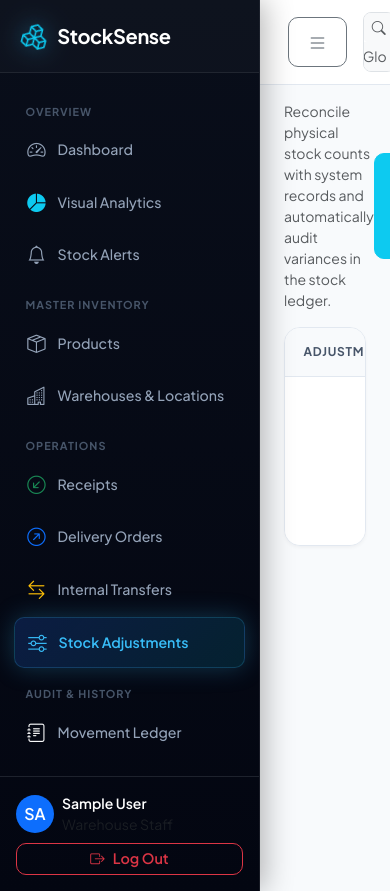
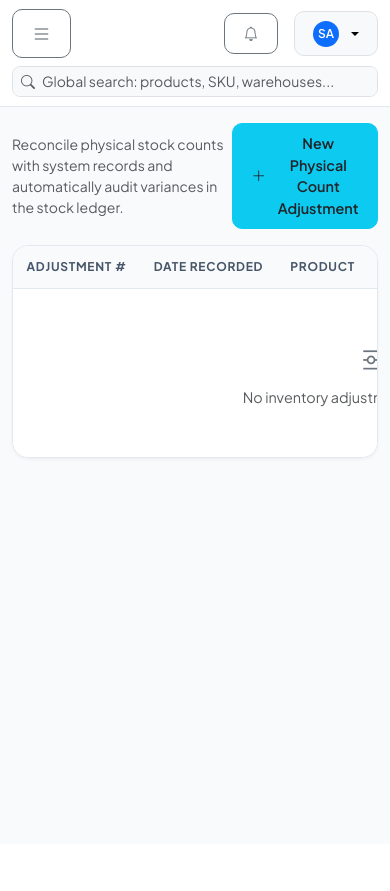
Before and after one commit to Koushikkasam05/stock-sense-odoo-hackathon, a Flask app: page /adjustments/ in a window 390 px wide. After the commit the page ends 460 px from the top, so only its background shows below. Run offline with Flask 3, Linux system fonts and the light colour scheme; the visitor is signed in with stand-in values (Sample User, id 1); data that the repository does not hold is empty.

Commit message:
Improve responsive UI and page interactions

```diff
--- a/app/static/css/custom.css
+++ b/app/static/css/custom.css
@@ -111,6 +111,28 @@ h1, h2, h3, h4, h5, h6 {
     }
 }
 
+@keyframes pageEnter {
+    from {
+        opacity: 0;
+        transform: translateY(10px);
+    }
+    to {
+        opacity: 1;
+        transform: translateY(0);
+    }
+}
+
+@keyframes sidebarEnter {
+    from {
+        opacity: 0;
+        transform: translateX(-12px);
+    }
+    to {
+        opacity: 1;
+        transform: translateX(0);
+    }
+}
+
 @keyframes scaleIn {
     from {
         opacity: 0;
@@ -166,6 +188,37 @@ h1, h2, h3, h4, h5, h6 {
 .stagger-3 { animation-delay: 0.15s; }
 .stagger-4 { animation-delay: 0.20s; }
 .stagger-5 { animation-delay: 0.25s; }
+
+.page-motion-ready .sidebar {
+    animation: sidebarEnter 0.45s cubic-bezier(0.16, 1, 0.3, 1) both;
+}
+
+.page-motion-ready .top-navbar {
+    animation: pageEnter 0.4s cubic-bezier(0.16, 1, 0.3, 1) both;
+}
+
+.page-motion-ready .auth-wrapper {
+    animation: pageEnter 0.55s cubic-bezier(0.16, 1, 0.3, 1) both;
+}
+
+.page-reveal.is-visible {
+    animation: fadeInUp 0.48s cubic-bezier(0.16, 1, 0.3, 1) both;
+}
+
+.sidebar-backdrop {
+    display: none;
+}
+
+@media (prefers-reduced-motion: reduce) {
+    *,
+    *::before,
+    *::after {
+        scroll-behavior: auto !important;
+        animation-duration: 0.01ms !important;
+        animation-iteration-count: 1 !important;
+        transition-duration: 0.01ms !important;
+    }
+}
 
 /* ==========================================================================
    Enterprise Layout: App Wrapper & Sidebar
@@ -835,6 +888,123 @@ h1, h2, h3, h4, h5, h6 {
     animation: slideInRight 0.3s cubic-bezier(0.16, 1, 0.3, 1);
 }
 
+@media (max-width: 767.98px) {
+    .app-wrapper {
+        min-height: 100vh;
+        min-height: 100dvh;
+    }
+
+    .sidebar {
+        position: fixed;
+        inset: 0 auto 0 0;
+        width: min(280px, 86vw);
+        height: 100vh;
+        height: 100dvh;
+        transform: translateX(-100%);
+        visibility: hidden;
+        pointer-events: none;
+        z-index: 1045;
+        transition: transform 0.28s cubic-bezier(0.22, 1, 0.36, 1), visibility 0.28s;
+    }
+
+    .sidebar.show {
+        transform: translateX(0);
+        visibility: visible;
+        pointer-events: auto;
+    }
+
+    .sidebar-backdrop {
+        display: block;
+        position: fixed;
+        inset: 0;
+        width: 100%;
+        height: 100%;
+        padding: 0;
+        border: 0;
+        background: rgba(3, 7, 18, 0.58);
+        opacity: 0;
+        visibility: hidden;
+        z-index: 1040;
+        transition: opacity 0.24s ease, visibility 0.24s;
+        -webkit-tap-highlight-color: transparent;
+    }
+
+    .app-wrapper.sidebar-open .sidebar-backdrop {
+        opacity: 1;
+        visibility: visible;
+    }
+
+    body.sidebar-open {
+        overflow: hidden;
+    }
+
+    .main-content {
+        width: 100%;
+        min-width: 0;
+    }
+
+    .top-navbar {
+        flex-wrap: wrap;
+        gap: 0.5rem;
+        padding: 0.55rem 0.75rem;
+    }
+
+    .top-navbar > .d-flex:first-child {
+        order: 1;
+    }
+
+    .top-navbar > .d-flex:last-child {
+        order: 2;
+        flex-shrink: 0;
+    }
+
+    .top-navbar > .position-relative {
+        order: 3;
+        flex: 0 0 100%;
+        max-width: none !important;
+        margin: 0 !important;
+    }
+
+    .top-navbar .form-control {
+        min-width: 0;
+    }
+
+    .main-content > .container-fluid {
+        padding-right: 0.75rem !important;
+        padding-left: 0.75rem !important;
+    }
+
+    .page-content,
+    .table-responsive {
+        max-width: 100%;
+    }
+
+    .auth-wrapper {
+        min-height: 100vh;
+        min-height: 100dvh;
+        padding: 1rem 0.75rem;
+    }
+
+    .auth-header {
+        padding: 1.5rem 1rem;
+    }
+
+    .auth-card {
+        border-radius: 1rem;
+    }
+
+    .auth-card .form-control,
+    .auth-card .form-select,
+    .auth-card .btn {
+        min-height: 44px;
+    }
+
+    .table-custom thead th,
+    .table-custom tbody td {
+        padding: 0.75rem 0.85rem;
+    }
+}
+
 @media print {
     .sidebar, .top-navbar, .btn, #back-to-top-btn, .toast-container {
         display: none !important;
--- a/app/templates/base.html
+++ b/app/templates/base.html
@@ -21,7 +21,7 @@
     {% if current_user.is_authenticated %}
     <div class="app-wrapper">
         <!-- Sidebar Navigation -->
-        <aside class="sidebar" id="app-sidebar">
+        <aside class="sidebar" id="app-sidebar" aria-label="Primary navigation">
             <a href="{{ url_for('dashboard.index') }}" class="brand">
                 <i class="bi bi-boxes text-info fs-4"></i>
                 <span class="fw-bold tracking-tight">StockSense</span>
@@ -131,13 +131,14 @@
                 </a>
             </div>
         </aside>
+        <button class="sidebar-backdrop" type="button" onclick="toggleSidebar()" aria-label="Close navigation"></button>
 
         <!-- Main Content Area -->
         <div class="main-content">
             <!-- Top Navbar -->
             <header class="top-navbar sticky-top">
                 <div class="d-flex align-items-center gap-3">
-                    <button class="btn btn-sm btn-outline-secondary d-md-none" type="button" onclick="toggleSidebar()">
+                    <button class="btn btn-sm btn-outline-secondary d-md-none" id="sidebar-toggle" type="button" onclick="toggleSidebar()" aria-controls="app-sidebar" aria-expanded="false" aria-label="Open navigation">
                         <i class="bi bi-list fs-5"></i>
                     </button>
                     <h5 class="mb-0 fw-bold d-none d-sm-block">{% block page_title %}Dashboard{% endblock %}</h5>
@@ -242,7 +243,9 @@
                 {% endwith %}
 
                 <!-- Content Block -->
-                {% block content %}{% endblock %}
+                <div class="page-content">
+                    {% block content %}{% endblock %}
+                </div>
             </div>
         </div>
     </div>
@@ -328,7 +331,15 @@
     function toggleSidebar() {
         const sidebar = document.getElementById('app-sidebar');
         if (sidebar) {
-            sidebar.classList.toggle('show');
+            const isOpen = sidebar.classList.toggle('show');
+            document.querySelector('.app-wrapper')?.classList.toggle('sidebar-open', isOpen);
+            document.body.classList.toggle('sidebar-open', isOpen);
+
+            const toggleButton = document.getElementById('sidebar-toggle');
+            if (toggleButton) {
+                toggleButton.setAttribute('aria-expanded', String(isOpen));
+                toggleButton.setAttribute('aria-label', isOpen ? 'Close navigation' : 'Open navigation');
+            }
         }
     }
     </script>
```
Also changed, not shown: app/static/js/main.js (+37 -0 lines).
